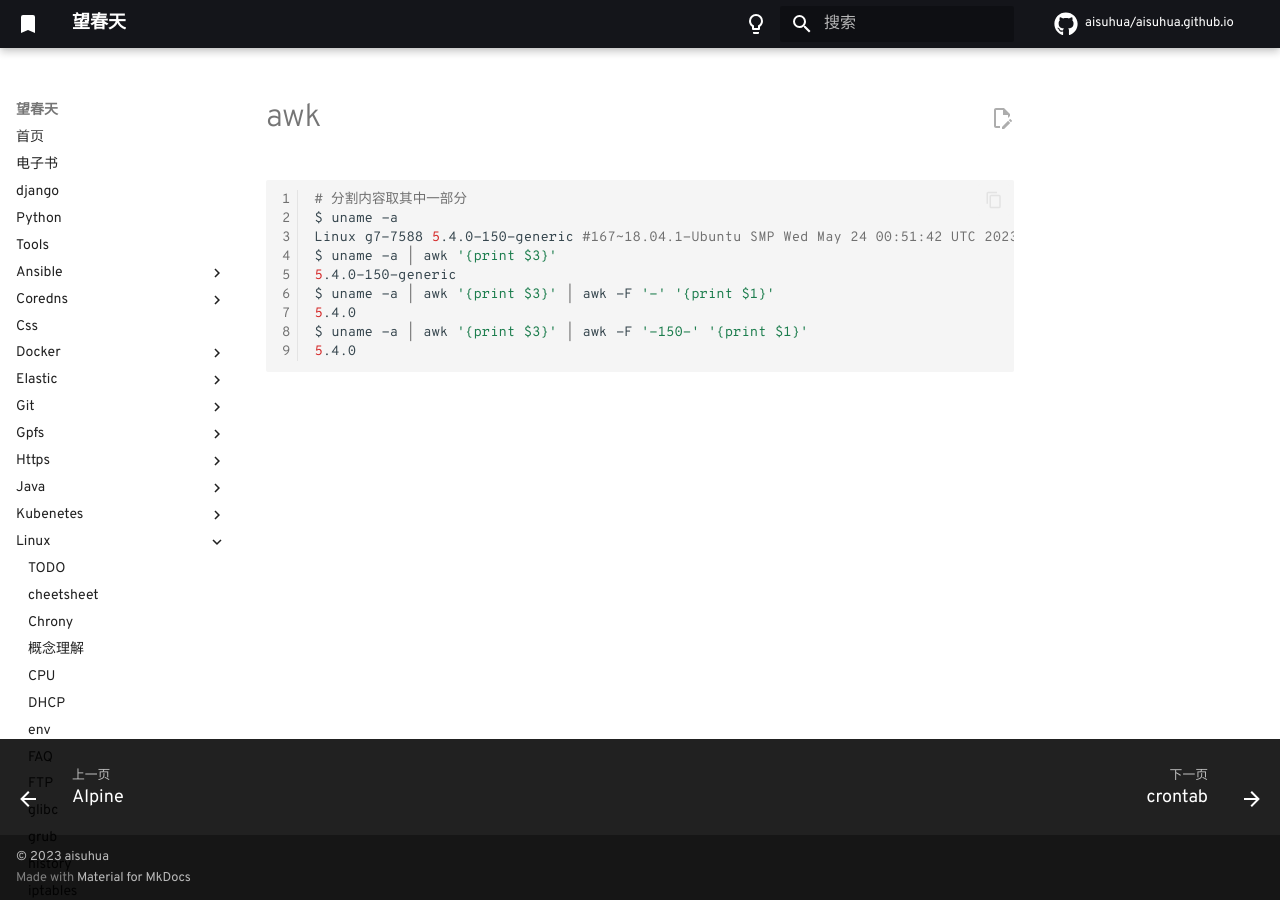
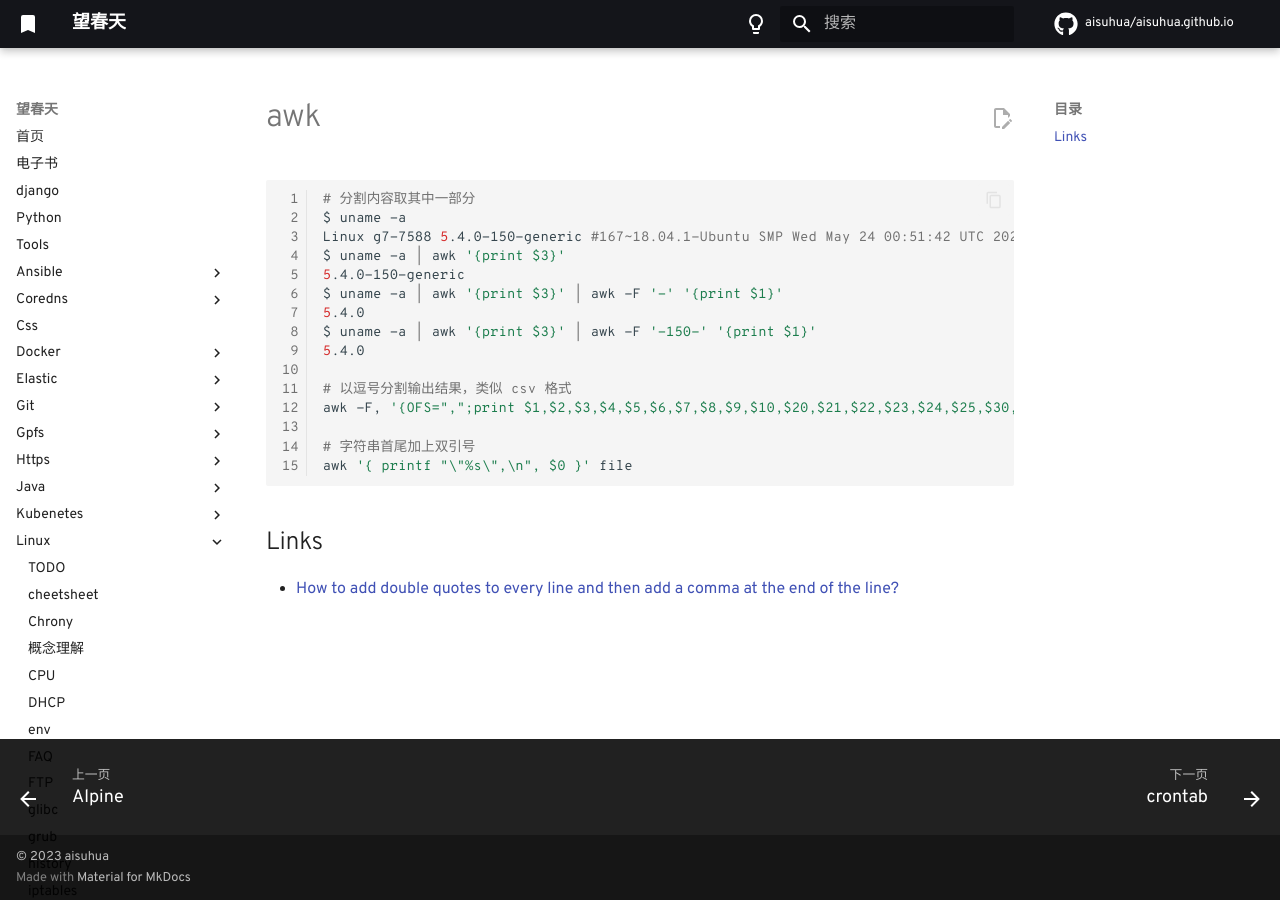
Before and after one commit to aisuhua/aisuhua.github.io, an MkDocs documentation site: the page built from docs/linux/command/awk.md, in a window 1280 px wide. Built offline with MkDocs 1.6.1 and Material for MkDocs 9.7.7, drawn with Linux system fonts in a browser that asks for light colours; comment, search, counter and statistics services are not loaded.

Commit message:
index.md

````diff
--- a/docs/linux/command/awk.md
+++ b/docs/linux/command/awk.md
@@ -11,4 +11,13 @@ $ uname -a | awk '{print $3}' | awk -F '-' '{print $1}'
 $ uname -a | awk '{print $3}' | awk -F '-150-' '{print $1}'
 5.4.0
 
+# 以逗号分割输出结果，类似 csv 格式
+awk -F, '{OFS=",";print $1,$2,$3,$4,$5,$6,$7,$8,$9,$10,$20,$21,$22,$23,$24,$25,$30,$33}' infile.csv > outfile.csv
+
+# 字符串首尾加上双引号
+awk '{ printf "\"%s\",\n", $0 }' file
 ```
+
+## Links
+
+- [How to add double quotes to every line and then add a comma at the end of the line?](https://unix.stackexchange.com/questions/223677/how-to-add-double-quotes-to-every-line-and-then-add-a-comma-at-the-end-of-the-li)
````
